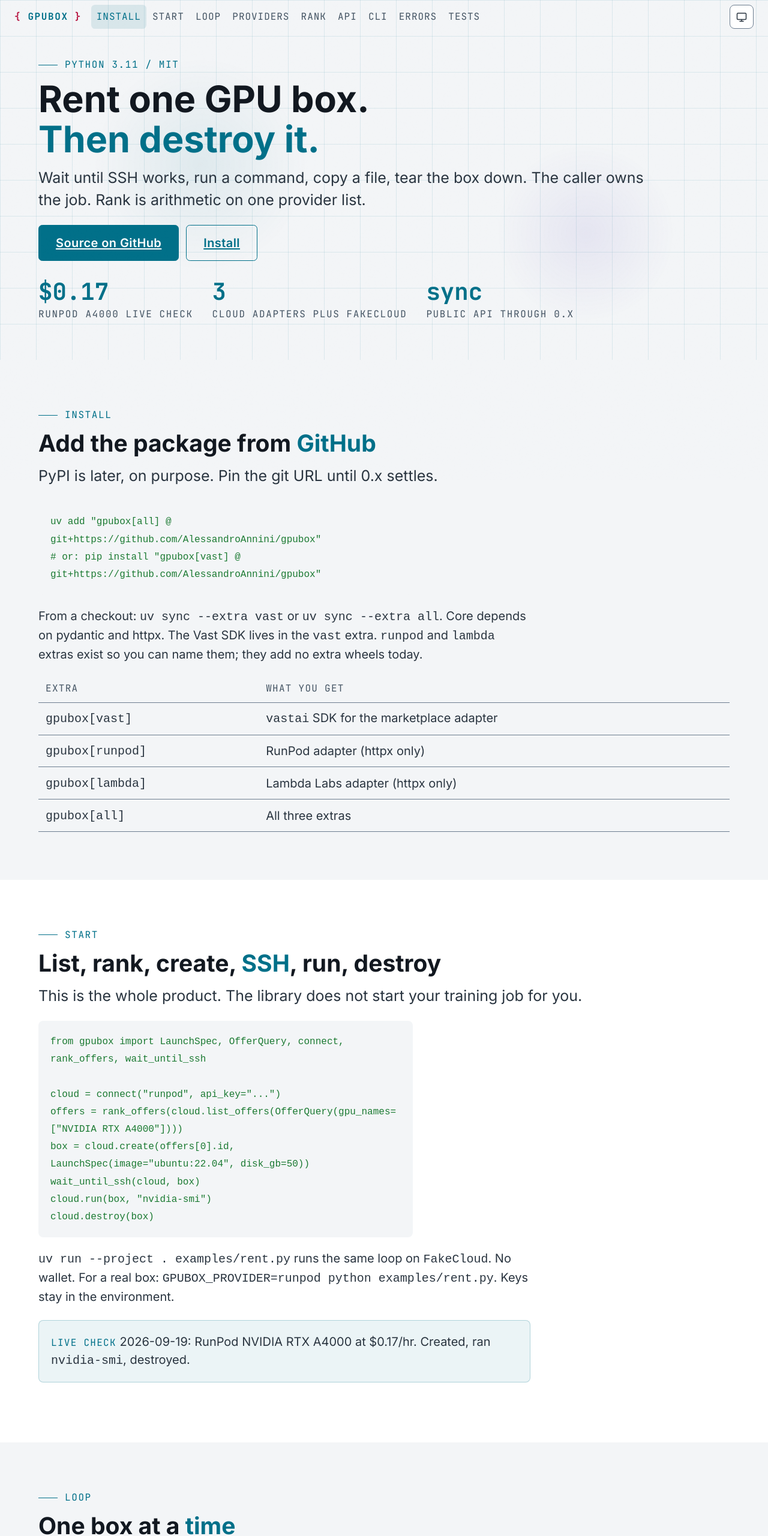
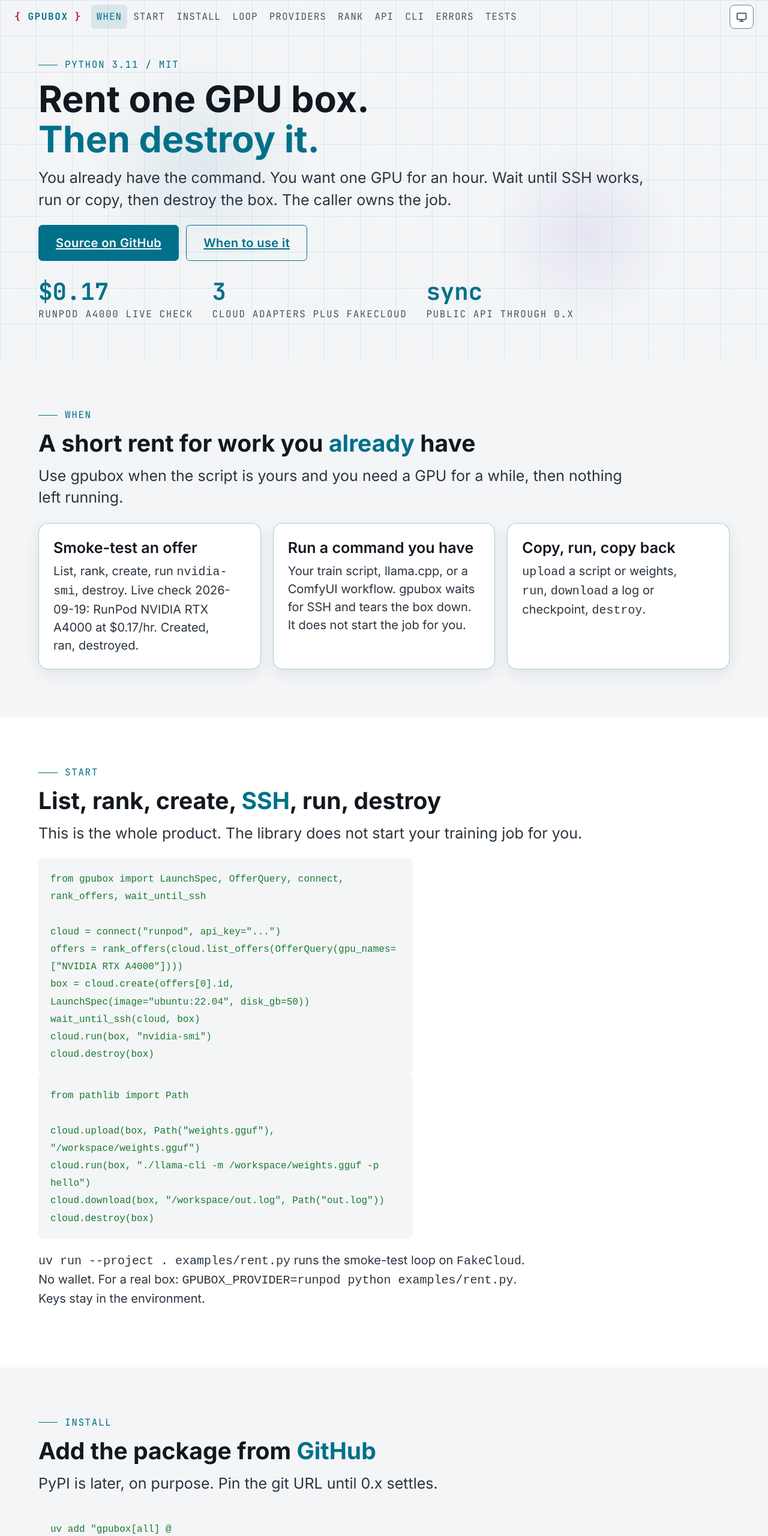
Before and after one commit to AlessandroAnnini/gpubox, a plain HTML site: page docs/index.html in a window 1280 px wide. Shown: the top 2561 px of the page at 60% size. Drawn offline with Linux system fonts and the light colour scheme.

Commit message:
🗃️ feat(docs-excellence-when-section-three-jobs-hero-led): scaffolding / schema

```diff
--- a/docs/index.html
+++ b/docs/index.html
@@ -890,8 +890,9 @@
     <div class="nav-jump" id="nav-jump">
       <!-- llm-slot:nav -->
       <ul class="nav-links" id="nav-links">
+        <li><a href="#when">When</a></li>
+        <li><a href="#start">Start</a></li>
         <li><a href="#install">Install</a></li>
-        <li><a href="#start">Start</a></li>
         <li><a href="#loop">Loop</a></li>
         <li><a href="#providers">Providers</a></li>
         <li><a href="#rank">Rank</a></li>
@@ -901,8 +902,9 @@
         <li><a href="#tests">Tests</a></li>
       </ul>
       <select class="sec-select" id="sec-select" aria-label="Section">
+        <option value="#when">When</option>
+        <option value="#start">Start</option>
         <option value="#install">Install</option>
-        <option value="#start">Start</option>
         <option value="#loop">Loop</option>
         <option value="#providers">Providers</option>
         <option value="#rank">Rank</option>
@@ -952,10 +954,10 @@
     <div class="hero-inner">
       <div class="label">Python 3.11 / MIT</div>
       <h1>Rent one GPU box.<br><em>Then destroy it.</em></h1>
-      <p class="lede">Wait until SSH works, run a command, copy a file, tear the box down. The caller owns the job. Rank is arithmetic on one provider list.</p>
+      <p class="lede">You already have the command. You want one GPU for an hour. Wait until SSH works, run or copy, then destroy the box. The caller owns the job.</p>
       <div class="cta-row">
         <a class="btn btn-primary" href="https://github.com/AlessandroAnnini/gpubox">Source on GitHub</a>
-        <a class="btn btn-ghost" href="#install">Install</a>
+        <a class="btn btn-ghost" href="#when">When to use it</a>
       </div>
       <div class="stats">
         <div>
@@ -976,6 +978,51 @@
   </header>
 
   <!-- llm-slot:sections -->
+  <section id="when">
+    <div class="wrap">
+      <div class="label">When</div>
+      <h2>A short rent for work you <em>already</em> have</h2>
+      <p class="lede">Use gpubox when the script is yours and you need a GPU for a while, then nothing left running.</p>
+      <div class="grid-3">
+        <article class="card fade-target">
+          <h3>Smoke-test an offer</h3>
+          <p>List, rank, create, run <code>nvidia-smi</code>, destroy. Live check 2026-09-19: RunPod NVIDIA RTX A4000 at $0.17/hr. Created, ran, destroyed.</p>
+        </article>
+        <article class="card fade-target">
+          <h3>Run a command you have</h3>
+          <p>Your train script, llama.cpp, or a ComfyUI workflow. gpubox waits for SSH and tears the box down. It does not start the job for you.</p>
+        </article>
+        <article class="card fade-target">
+          <h3>Copy, run, copy back</h3>
+          <p><code>upload</code> a script or weights, <code>run</code>, <code>download</code> a log or checkpoint, <code>destroy</code>.</p>
+        </article>
+      </div>
+    </div>
+  </section>
+
+  <section id="start" class="alt">
+    <div class="wrap">
+      <div class="label">Start</div>
+      <h2>List, rank, create, <em>SSH</em>, run, destroy</h2>
+      <p class="lede">This is the whole product. The library does not start your training job for you.</p>
+      <pre><code>from gpubox import LaunchSpec, OfferQuery, connect, rank_offers, wait_until_ssh
+
+cloud = connect("runpod", api_key="...")
+offers = rank_offers(cloud.list_offers(OfferQuery(gpu_names=["NVIDIA RTX A4000"])))
+box = cloud.create(offers[0].id, LaunchSpec(image="ubuntu:22.04", disk_gb=50))
+wait_until_ssh(cloud, box)
+cloud.run(box, "nvidia-smi")
+cloud.destroy(box)</code></pre>
+      <pre><code>from pathlib import Path
+
+cloud.upload(box, Path("weights.gguf"), "/workspace/weights.gguf")
+cloud.run(box, "./llama-cli -m /workspace/weights.gguf -p hello")
+cloud.download(box, "/workspace/out.log", Path("out.log"))
+cloud.destroy(box)</code></pre>
+      <p class="prose"><code>uv run --project . examples/rent.py</code> runs the smoke-test loop on <code>FakeCloud</code>. No wallet. For a real box: <code>GPUBOX_PROVIDER=runpod python examples/rent.py</code>. Keys stay in the environment.</p>
+    </div>
+  </section>
+
   <section id="install">
     <div class="wrap">
       <div class="label">Install</div>
@@ -998,27 +1045,7 @@
     </div>
     </section>
 
-  <section id="start" class="alt">
-    <div class="wrap">
-      <div class="label">Start</div>
-      <h2>List, rank, create, <em>SSH</em>, run, destroy</h2>
-      <p class="lede">This is the whole product. The library does not start your training job for you.</p>
-      <pre><code>from gpubox import LaunchSpec, OfferQuery, connect, rank_offers, wait_until_ssh
-
-cloud = connect("runpod", api_key="...")
-offers = rank_offers(cloud.list_offers(OfferQuery(gpu_names=["NVIDIA RTX A4000"])))
-box = cloud.create(offers[0].id, LaunchSpec(image="ubuntu:22.04", disk_gb=50))
-wait_until_ssh(cloud, box)
-cloud.run(box, "nvidia-smi")
-cloud.destroy(box)</code></pre>
-      <p class="prose"><code>uv run --project . examples/rent.py</code> runs the same loop on <code>FakeCloud</code>. No wallet. For a real box: <code>GPUBOX_PROVIDER=runpod python examples/rent.py</code>. Keys stay in the environment.</p>
-      <div class="callout">
-        <p><span class="k">Live check</span> 2026-09-19: RunPod NVIDIA RTX A4000 at $0.17/hr. Created, ran <code>nvidia-smi</code>, destroyed.</p>
-      </div>
-    </div>
-  </section>
-
-  <section id="loop">
+  <section id="loop" class="alt">
     <div class="wrap">
       <div class="label">Loop</div>
       <h2>One box at a <em>time</em></h2>
@@ -1039,7 +1066,7 @@
     </div>
     </section>
 
-  <section id="providers" class="alt">
+  <section id="providers">
     <div class="wrap">
       <div class="label">Providers</div>
       <h2>Same Protocol, <em>native</em> ids</h2>
@@ -1060,12 +1087,15 @@
       </div>
       <p class="prose"><code>connect("fake")</code> returns <code>FakeCloud</code> for tests. <code>connect("memory")</code> is the same object. Unknown names raise <code>ValueError</code>. Missing keys raise <code>AuthError</code>.</p>
       <div class="callout">
+        <p><span class="k">RunPod SSH</span> Put the public key on your RunPod account. Pass the private key path with <code>--ssh-key</code> or <code>RUNPOD_SSH_KEY</code>. A missing file is <code>AuthError</code>.</p>
+      </div>
+      <div class="callout">
         <p><span class="k">Names</span> <code>RTX_4090</code> and <code>NVIDIA GeForce RTX 4090</code> are not the same id. Do not merge lists across clouds.</p>
       </div>
     </div>
   </section>
 
-  <section id="rank">
+  <section id="rank" class="alt">
     <div class="wrap">
       <div class="label">Rank</div>
       <h2>Arithmetic on <em>one</em> list</h2>
@@ -1080,7 +1110,7 @@
     </div>
     </section>
 
-  <section id="api" class="alt">
+  <section id="api">
     <div class="wrap">
       <div class="label">API</div>
       <h2>Public names on <em>gpubox</em></h2>
@@ -1119,7 +1149,7 @@
     </div>
     </section>
 
-  <section id="cli">
+  <section id="cli" class="alt">
     <div class="wrap">
       <div class="label">CLI</div>
       <h2>A thin wrapper around the <em>same</em> loop</h2>
@@ -1144,7 +1174,7 @@
     </div>
     </section>
 
-  <section id="errors" class="alt">
+  <section id="errors">
     <div class="wrap">
       <div class="label">Errors</div>
       <h2>One base class, <em>typed</em> failures</h2>
@@ -1165,7 +1195,7 @@
     </div>
     </section>
 
-  <section id="tests">
+  <section id="tests" class="alt">
     <div class="wrap">
       <div class="label">Tests</div>
       <h2>FakeCloud by default, live only with a <em>flag</em></h2>
```
Lines whose indentation alone changed are shown as unchanged.
